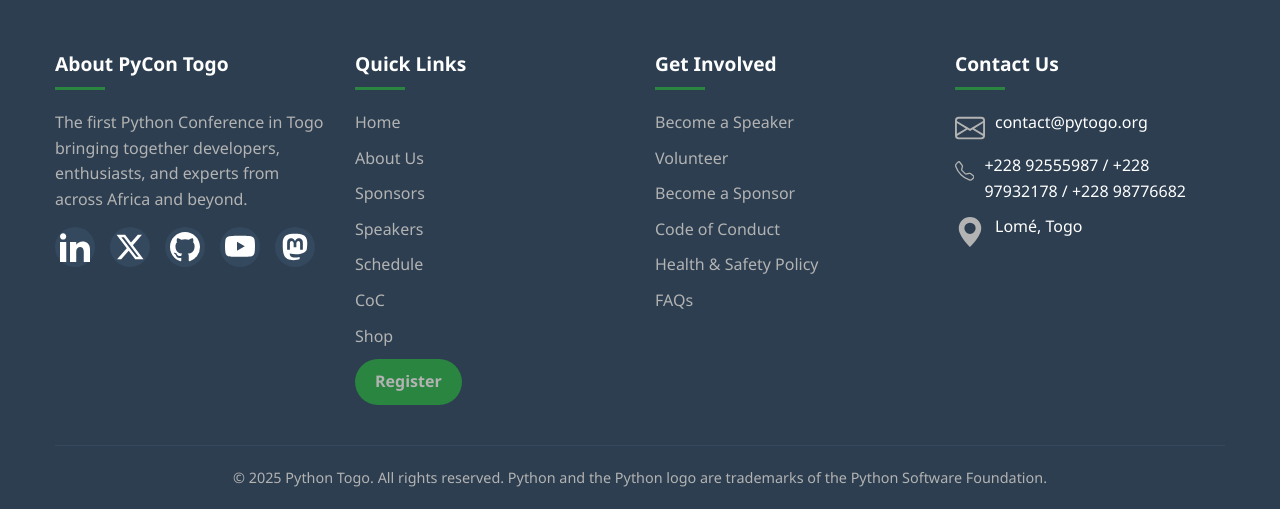
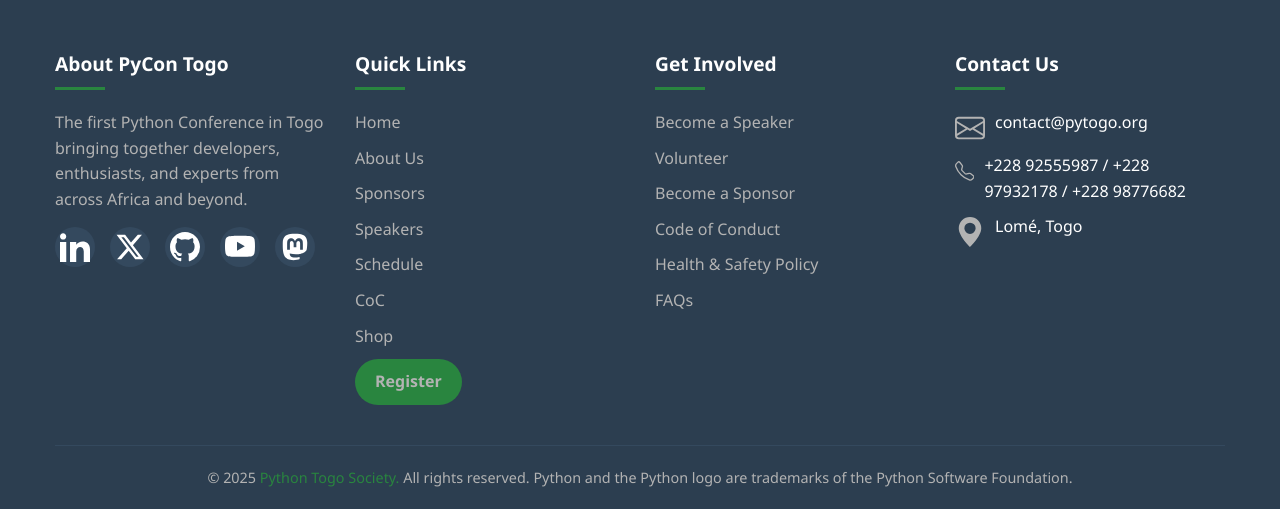
Before and after one commit to geoffreylgv/pycontg25, a Flask app: page /about in a window 1280 px wide. Shown: the part 3046-3555 px from the top of the page. Run offline with Flask 3, Linux system fonts and the light colour scheme.

Commit message:
chore: update meta tags in base.html for PyCon Togo 2025 branding

```diff
--- a/templates/base.html
+++ b/templates/base.html
@@ -7,34 +7,26 @@
     <meta name="description"
         content="The first Python Conference in Togo bringing together developers, enthusiasts, and experts from across Africa and beyond. ">
     <meta name="keywords"
-        content="Python Togo Society, PyCon Togo, PyCon, PyConTogo 2025, PyCon Togo 2025, PyConTogo25, Togo Tech, Togo Code, Tdev, Hyver, Tech Communities Day, Python, Togo, Python Togo, PyDay Togo 2024, PyDay Togo, PyCon Togo, Pycon Us, pycon, Pycon Africa, Python programming, Python programming language, Python developers, Python community, Python programming community, Python programming language community, Python programming language developers, Python programming language community in Togo, Python programming language developers in Togo, Python programming language community in Africa, Python programming language developers in Africa, Python programming language community in West Africa, Python programming language developers in West Africa, Python programming language community in Lome, Python programming language developers in Lome, Python programming language community in Togo, Python programming language developers in Togo, Python programming language community in Africa, Python programming language developers in Africa, Python programming language community in West Africa, Python programming language developers in West Africa, Python programming language community in Lome, Python programming language developers in Lome, Togo Python, PyTogo, PythonTogo, TogoPython, PSF, ThePsf, The Python Software Foundation">
-    <meta name="author" content="Python Togo">
+        content="WassCoderur, wass, Togo Tech, PSF, Python Africa, Pycon Africa, Python Togo Society, PyCon Togo, PyCon, PyConTogo 2025, PyCon Togo 2025, PyConTogo25, Togo Tech, Togo Code, Tdev, Hyver, Tech Communities Day, Python, Togo, Python Togo, PyDay Togo 2024, PyDay Togo, PyCon Togo, Pycon Us, pycon, Pycon Africa, Python programming, Python programming language, Python developers, Python community, Python programming community, Python programming language community, Python programming language developers, Python programming language community in Togo, Python programming language developers in Togo, Python programming language community in Africa, Python programming language developers in Africa, Python programming language community in West Africa, Python programming language developers in West Africa, Python programming language community in Lome, Python programming language developers in Lome, Python programming language community in Togo, Python programming language developers in Togo, Python programming language community in Africa, Python programming language developers in Africa, Python programming language community in West Africa, Python programming language developers in West Africa, Python programming language community in Lome, Python programming language developers in Lome, Togo Python, PyTogo, PythonTogo, TogoPython, PSF, ThePsf, The Python Software Foundation">
+    <meta name="author" content="Python Togo Society">
     <meta name="robots" content="index, follow">
     <meta name="googlebot" content="index, follow">
     <meta name="bingbot" content="index, follow">
     <meta name="yandex" content="index, follow">
     <meta name="msnbot" content="index, follow">
-    <meta name="apple-mobile-web-app-capable" content="yes">
     <meta name="apple-mobile-web-app-status-bar-style" content="black">
-    <meta name="apple-mobile-web-app-title" content="Python Togo">
-    <meta name="application-name" content="Python Togo">
+    <meta name="apple-mobile-web-app-title" content="PyCon Togo 2025">
+    <meta name="msapplication-TileColor" content="#000000">
     <meta name="mobile-web-app-capable" content="yes">
-    <meta name="theme-color" content="#000000">
-    <meta name="msapplication-TileColor" content="#000000">
     <meta name="msapplication-TileImage" content="{{ url_for('static', filename='images/favicon.ico') }}">
     <meta name="msapplication-navbutton-color" content="#000000">
     <meta name="apple-mobile-web-app-status-bar-style" content="black-translucent">
     <meta name="apple-mobile-web-app-capable" content="yes">
-    <meta name="apple-mobile-web-app-title" content="Python Togo">
-    <meta name="application-name" content="Python Togo">
-    <meta name="msapplication-TileColor" content="#000000">
-    <meta name="msapplication-TileImage" content="{{ url_for('static', filename='images/favicon.ico') }}">
+    <meta name="application-name" content="PyCon Togo 2025">
     <meta name="msapplication-navbutton-color" content="#000000">
     <meta name="theme-color" content="#000000">
     <meta name="viewport" content="width=device-width, initial-scale=1.0">
     <link rel="shortcut icon" href=" {{ url_for('static', filename='images/favicon.ico') }}" type="image/x-icon">
-
-
     <meta name="viewport" content="width=device-width, initial-scale=1.0">
     <title>PyCon Togo 2025 - First Python Conference in Togo</title>
     <link rel="stylesheet" href="../static/css/style.css">
@@ -191,7 +183,7 @@
             </div>
 
             <div class="copyright">
-                © {{ year }} Python Togo. All rights reserved. Python and the Python logo are trademarks of the Python
+                © {{ year }} <a href="https://www.pytogo.org/">Python Togo Society.</a> All rights reserved. Python and the Python logo are trademarks of the Python
                 Software
                 Foundation.
             </div>
```
